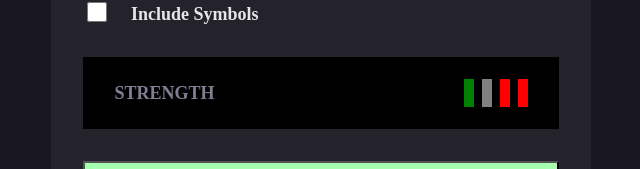
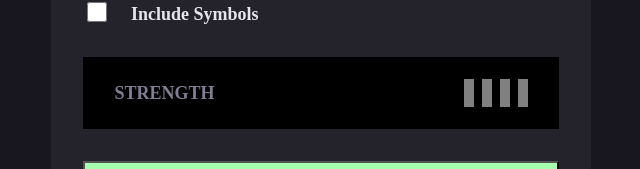
Before and after one commit to kaiuliia/password-generator, a React (Create React App) app: page / in a window 1280 px wide. Shown: the part 528-697 px from the top of the page, without its empty margins (319-959 px from the left). Built offline with nearby package versions, Linux system fonts and the light colour scheme.

Commit message:
strength colors changes correctly!

```diff
--- a/src/Components/settings/strength.js
+++ b/src/Components/settings/strength.js
@@ -10,11 +10,30 @@ export const Strength = () => {
   let colorThree = "gray";
   let colorFour = "gray";
 
+  if (strength === "TO WEAK!") {
+    colorOne = "red";
+    colorTwo = "gray";
+    colorThree = "gray";
+    colorFour = "gray";
+  }
   if (strength === "WEAK") {
     colorOne = "red";
+    colorTwo = "red";
+    colorThree = "gray";
+    colorFour = "gray";
   }
   if (strength === "MEDIUM") {
+    colorOne = "yellow";
+    colorTwo = "yellow";
+    colorThree = "yellow";
+    colorFour = "gray";
+  }
+
+  if (strength === "HARD") {
     colorOne = "green";
+    colorTwo = "green";
+    colorThree = "green";
+    colorFour = "green";
   }
 
   // return colorOne;
@@ -29,14 +48,20 @@ export const Strength = () => {
         <div className="coloredContainers">
           <div
             className="colorBlock"
-            style={{ backgroundColor: "green" }}
+            style={{ backgroundColor: colorOne }}
           ></div>
           <div
             className="colorBlock"
-            style={{ backgroundColor: colorOne }}
+            style={{ backgroundColor: colorTwo }}
           ></div>
-          <div className="colorBlock" style={{ backgroundColor: "red" }}></div>
-          <div className="colorBlock" style={{ backgroundColor: "red" }}></div>
+          <div
+            className="colorBlock"
+            style={{ backgroundColor: colorThree }}
+          ></div>
+          <div
+            className="colorBlock"
+            style={{ backgroundColor: colorFour }}
+          ></div>
         </div>
       </div>
     </div>
```
